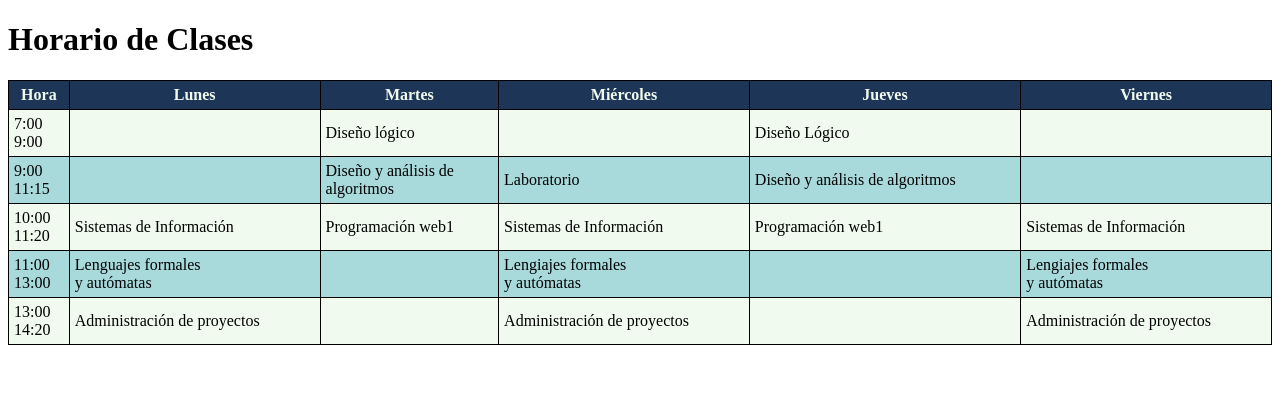
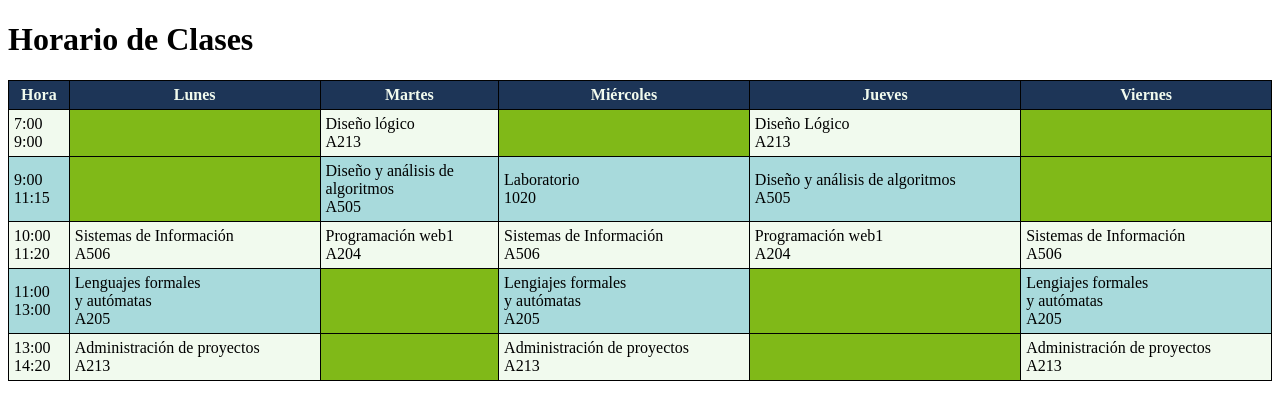
Before and after one commit to RobertSants47/Programacion-web1, a PHP site: page / in a window 1280 px wide. Shown: the top 420 px of the page. Run offline with PHP 8.4, Linux system fonts and the light colour scheme.

Commit message:
Tarea de Mi Horario

```diff
--- a/29082024/estilos.css
+++ b/29082024/estilos.css
@@ -22,3 +22,6 @@ tr:nth-child(even){
 tr:nth-child(odd){
     background-color: #a8dadc;
 }
+.claseLibre{
+    background-color: #80b918;
+}
--- a/29082024/index.html
+++ b/29082024/index.html
@@ -19,43 +19,43 @@
         </tr>
        <tr>
         <td>7:00<br>9:00</td>
-        <td></td>
-        <td>Diseño lógico</td>
-        <td></td>
-        <td>Diseño Lógico</td>
-        <td></td>
+        <td class="claseLibre"></td>
+        <td>Diseño lógico<br> A213</td>
+        <td class="claseLibre"></td>
+        <td>Diseño Lógico<br> A213</td>
+        <td class="claseLibre"></td>
        </tr>
        <tr>
         <td>9:00<br>11:15</td>
-        <td></td>
-        <td>Diseño y análisis de<br>algoritmos</td>
-        <td>Laboratorio</td>
-        <td>Diseño y análisis de algoritmos</td>
-        <td></td>
+        <td class="claseLibre"></td>
+        <td>Diseño y análisis de<br>algoritmos<br> A505</td>
+        <td>Laboratorio<br>1020</td>
+        <td>Diseño y análisis de algoritmos<br> A505</td>
+        <td class="claseLibre"></td>
        </tr>
        <tr>
         <td>10:00<br>11:20</td>
-        <td>Sistemas de Información</td>
-        <td>Programación web1</td>
-        <td>Sistemas de Información</td>
-        <td>Programación web1</td>
-        <td>Sistemas de Información</td>
+        <td>Sistemas de Información<br>A506</td>
+        <td>Programación web1<br>A204</td>
+        <td>Sistemas de Información<br>A506</td>
+        <td>Programación web1<br>A204</td>
+        <td>Sistemas de Información<br>A506</td>
        </tr>
        <tr>
         <td>11:00<br>13:00</td>
-        <td>Lenguajes formales<br>y autómatas</td>
-        <td></td>
-        <td>Lengiajes formales<br>y autómatas</td>
-        <td></td>
-        <td>Lengiajes formales<br>y autómatas</td>
+        <td>Lenguajes formales<br>y autómatas<br>A205</td>
+        <td class="claseLibre"></td>
+        <td>Lengiajes formales<br>y autómatas<br>A205</td>
+        <td class="claseLibre"></td>
+        <td>Lengiajes formales<br>y autómatas<br>A205</td>
        </tr>
        <tr>
         <td>13:00<br>14:20</td>
-        <td>Administración de proyectos</td>
-        <td></td>
-        <td>Administración de proyectos</td>
-        <td></td>
-        <td>Administración de proyectos</td>
+        <td>Administración de proyectos<br>A213</td>
+        <td class="claseLibre"></td>
+        <td>Administración de proyectos<br>A213</td>
+        <td class="claseLibre"></td>
+        <td>Administración de proyectos<br>A213</td>
        </tr>
 
     </table>
```
